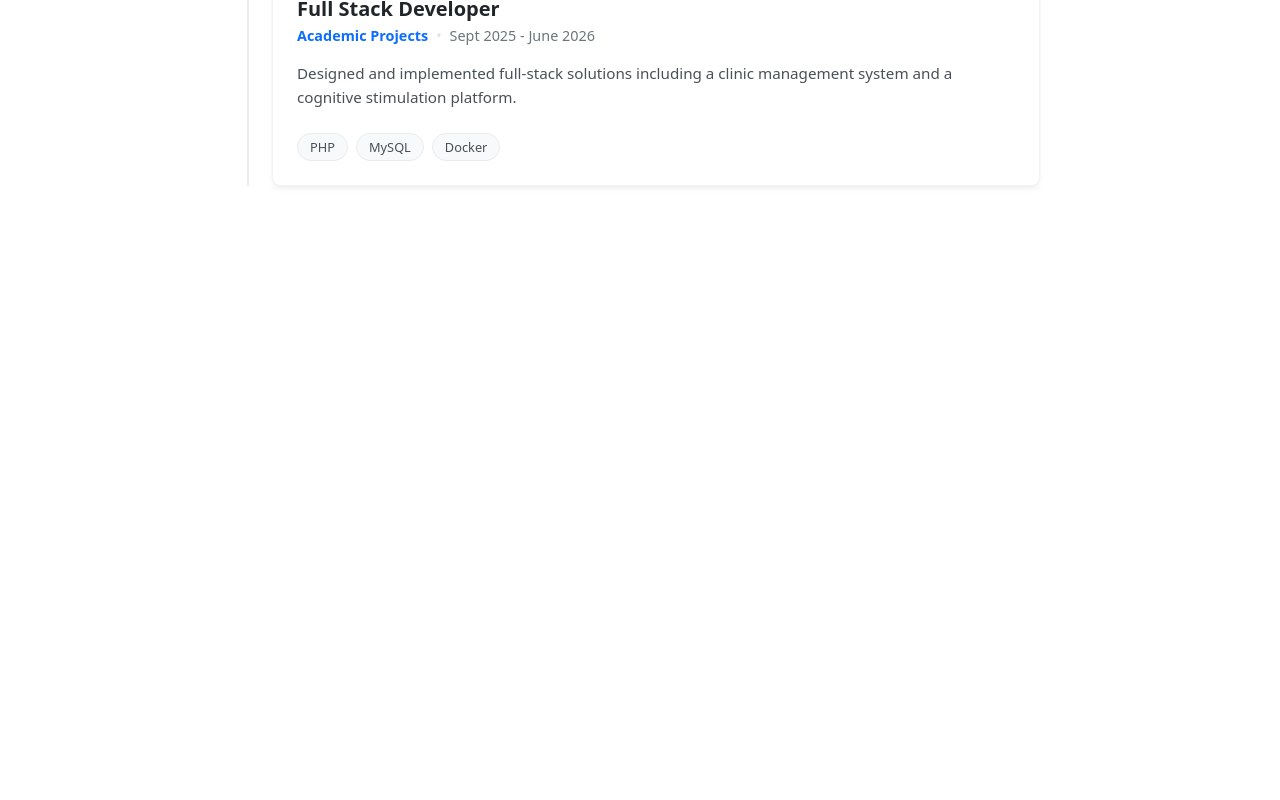
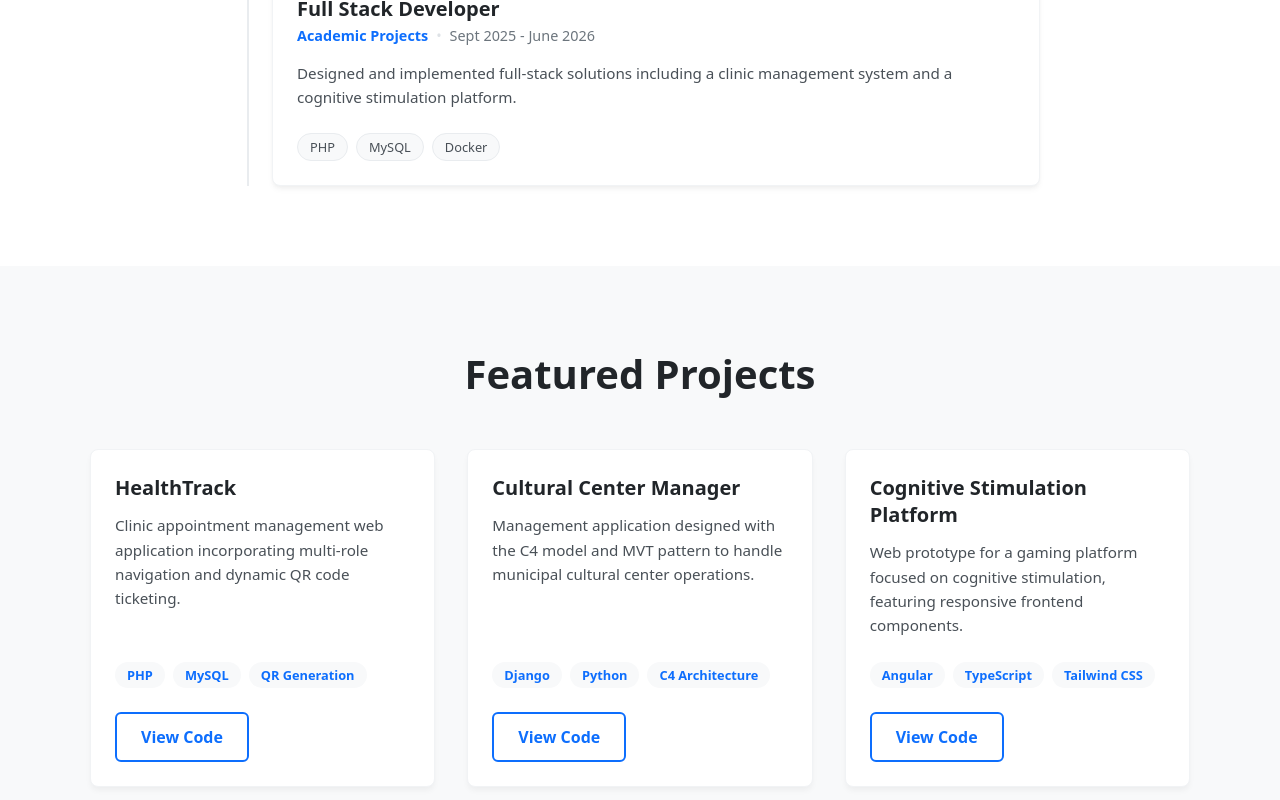
Before and after one commit to hectormadrisanch/portfolio-frontend, an Angular app in the folder portfolio-frontend/: page / in a window 1280 px wide. Shown: the part 1278-2078 px from the top of the page. Before the commit the page ends 1544 px from the top, so only its background shows below. Built offline with nearby package versions, Linux system fonts and the light colour scheme.

Commit message:
feat(frontend): build featured projects grid section with CSS Grid and BEM

```diff
--- a/portfolio-frontend/src/app/app.component.html
+++ b/portfolio-frontend/src/app/app.component.html
@@ -1,5 +1,6 @@
 <main>
   <app-hero />
   <app-experience />
+  <app-projects />
   <router-outlet />
 </main>
--- a/portfolio-frontend/src/app/app.component.ts
+++ b/portfolio-frontend/src/app/app.component.ts
@@ -2,11 +2,12 @@ import { Component } from '@angular/core';
 import { RouterOutlet } from '@angular/router';
 import { HeroComponent } from './components/hero/hero.component';
 import { ExperienceComponent } from './components/experience/experience.component';
+import { ProjectsComponent } from './components/projects/projects.component';
 
 @Component({
   selector: 'app-root',
   standalone: true,
-  imports: [RouterOutlet, HeroComponent, ExperienceComponent],
+  imports: [RouterOutlet, HeroComponent, ExperienceComponent, ProjectsComponent],
   templateUrl: './app.component.html',
   styleUrl: './app.component.scss'
 })
--- /dev/null
+++ b/portfolio-frontend/src/app/components/projects/projects.component.html
@@ -0,0 +1,61 @@
+<section class="projects" id="projects">
+  <div class="projects__container">
+    <h2 class="projects__title">Featured Projects</h2>
+
+    <div class="projects__grid">
+      <!-- Project 1: HealthTrack -->
+      <article class="projects__card">
+        <div class="projects__content">
+          <h3 class="projects__name">HealthTrack</h3>
+          <p class="projects__description">
+            Clinic appointment management web application incorporating multi-role navigation and dynamic QR code ticketing.
+          </p>
+          <ul class="projects__tech-list">
+            <li class="projects__tech-item">PHP</li>
+            <li class="projects__tech-item">MySQL</li>
+            <li class="projects__tech-item">QR Generation</li>
+          </ul>
+          <div class="projects__actions">
+            <a href="https://github.com/tu-usuario/healthtrack" target="_blank" class="button button--secondary">View Code</a>
+          </div>
+        </div>
+      </article>
+
+      <!-- Project 2: Cultural Center Architecture -->
+      <article class="projects__card">
+        <div class="projects__content">
+          <h3 class="projects__name">Cultural Center Manager</h3>
+          <p class="projects__description">
+            Management application designed with the C4 model and MVT pattern to handle municipal cultural center operations.
+          </p>
+          <ul class="projects__tech-list">
+            <li class="projects__tech-item">Django</li>
+            <li class="projects__tech-item">Python</li>
+            <li class="projects__tech-item">C4 Architecture</li>
+          </ul>
+          <div class="projects__actions">
+            <a href="https://github.com/tu-usuario/cultural-center" target="_blank" class="button button--secondary">View Code</a>
+          </div>
+        </div>
+      </article>
+
+      <!-- Project 3: Cognitive Platform -->
+      <article class="projects__card">
+        <div class="projects__content">
+          <h3 class="projects__name">Cognitive Stimulation Platform</h3>
+          <p class="projects__description">
+            Web prototype for a gaming platform focused on cognitive stimulation, featuring responsive frontend components.
+          </p>
+          <ul class="projects__tech-list">
+            <li class="projects__tech-item">Angular</li>
+            <li class="projects__tech-item">TypeScript</li>
+            <li class="projects__tech-item">Tailwind CSS</li>
+          </ul>
+          <div class="projects__actions">
+            <a href="https://github.com/tu-usuario/cognitive-platform" target="_blank" class="button button--secondary">View Code</a>
+          </div>
+        </div>
+      </article>
+    </div>
+  </div>
+</section>
--- /dev/null
+++ b/portfolio-frontend/src/app/components/projects/projects.component.scss
@@ -0,0 +1,82 @@
+.projects {
+  padding: 5rem 2rem;
+  background-color: var(--color-bg-section);
+
+  &__container {
+    max-width: 1100px;
+    margin: 0 auto;
+  }
+
+  &__title {
+    font-size: 2.5rem;
+    color: var(--color-text-main);
+    margin-bottom: 3rem;
+    text-align: center;
+  }
+
+  &__grid {
+    display: grid;
+    /* La magia de la responsividad sin media queries */
+    grid-template-columns: repeat(auto-fit, minmax(300px, 1fr));
+    gap: 2rem;
+  }
+
+  &__card {
+    background-color: var(--color-bg-main);
+    border-radius: 8px;
+    border: 1px solid #f1f3f5;
+    box-shadow: 0 4px 6px -1px rgba(0, 0, 0, 0.05);
+    display: flex;
+    flex-direction: column;
+    transition: transform 0.3s ease, box-shadow 0.3s ease;
+    height: 100%;
+
+    &:hover {
+      transform: translateY(-5px);
+      box-shadow: 0 10px 15px -3px rgba(0, 0, 0, 0.1);
+    }
+  }
+
+  &__content {
+    padding: 1.5rem;
+    display: flex;
+    flex-direction: column;
+    flex-grow: 1; /* Obliga al contenido a expandirse */
+  }
+
+  &__name {
+    font-size: 1.25rem;
+    color: var(--color-text-main);
+    margin-bottom: 0.75rem;
+    font-weight: 700;
+  }
+
+  &__description {
+    color: var(--color-text-muted);
+    line-height: 1.6;
+    margin-bottom: 1.5rem;
+    font-size: 0.95rem;
+    flex-grow: 1; /* Empuja la sección de acciones (botones) siempre hacia abajo */
+  }
+
+  &__tech-list {
+    list-style: none;
+    display: flex;
+    flex-wrap: wrap;
+    gap: 0.5rem;
+    margin-bottom: 1.5rem;
+  }
+
+  &__tech-item {
+    background-color: var(--color-bg-section);
+    color: var(--color-primary);
+    padding: 0.25rem 0.75rem;
+    border-radius: 100px;
+    font-size: 0.8rem;
+    font-weight: 600;
+  }
+
+  &__actions {
+    margin-top: auto;
+  }
+}
```
Also changed, not shown: portfolio-frontend/src/app/components/projects/projects.component.ts (added, +12 -0 lines), 1 other file (tests, documents, lock files or other folders).
